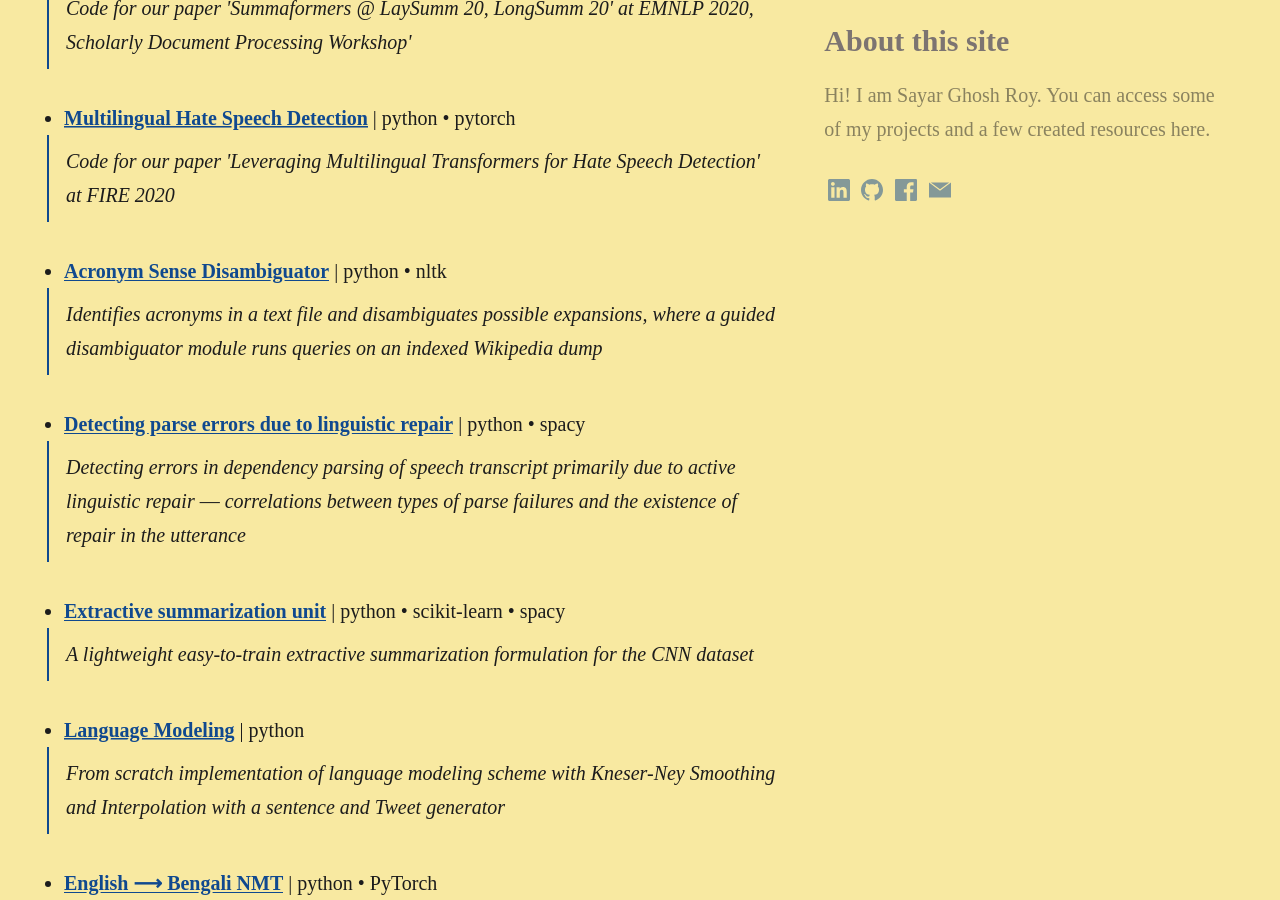
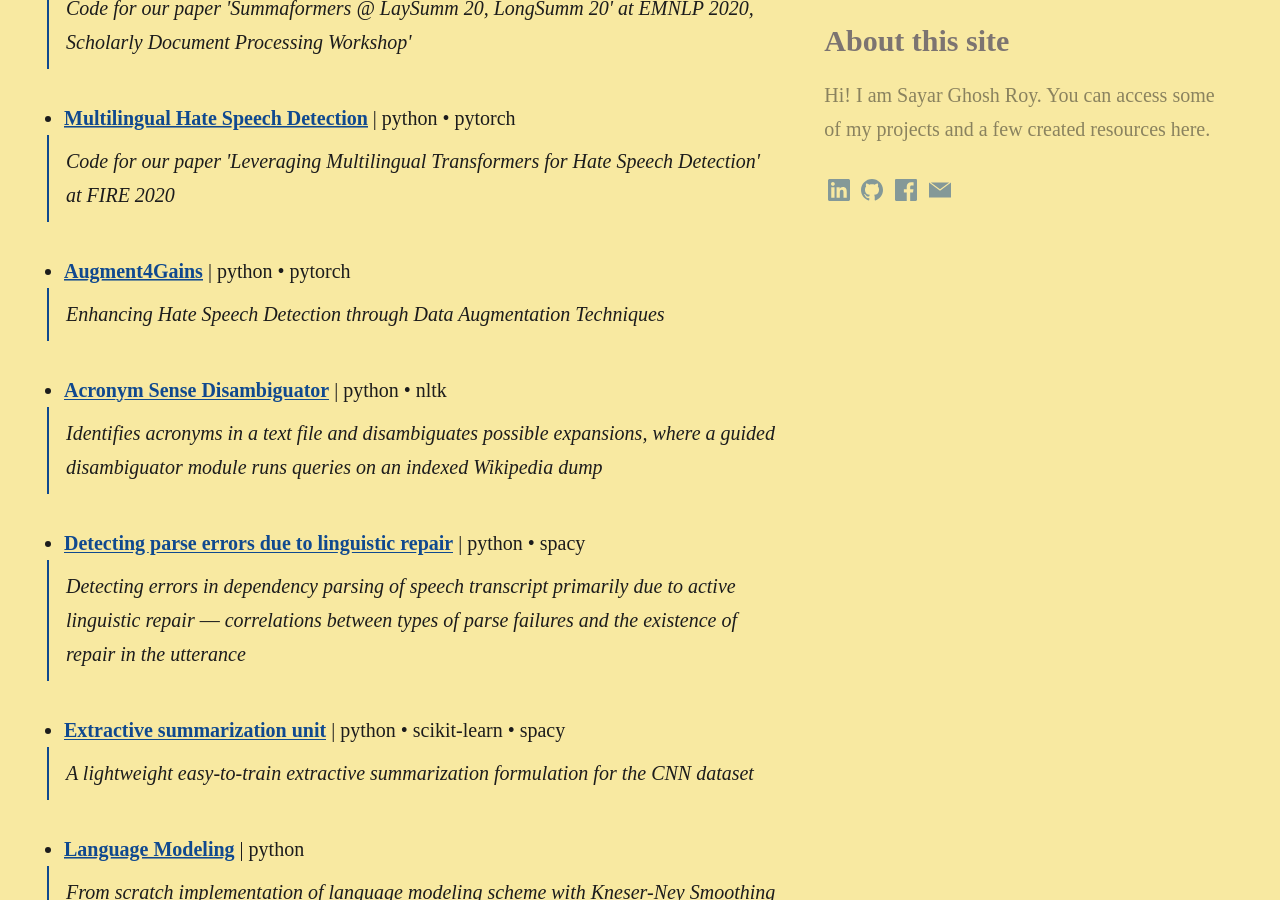
Before and after one commit to sayarghoshroy/sayarghoshroy.github.io, a Jekyll site: the page built from work.md, in a window 1280 px wide and 900 px high, scrolled down 720 px. Built offline with Jekyll 4.4.1, drawn with Linux system fonts in a browser that asks for light colours; some web fonts are replaced.

Commit message:
Updated NLP Projects

```diff
--- a/work.md
+++ b/work.md
@@ -18,6 +18,9 @@ aside: true
 
 - [<b>Multilingual Hate Speech Detection</b>](https://github.com/sayarghoshroy/Hate-Speech-Detection) \| python • pytorch
 > <p style="align: justify">Code for our paper 'Leveraging Multilingual Transformers for Hate Speech Detection' at FIRE 2020</p>
+
+- [<b>Augment4Gains</b>](https://github.com/sayarghoshroy/Augment4Gains) \| python • pytorch
+> <p style="align: justify">Enhancing Hate Speech Detection through Data Augmentation Techniques</p>
 
 - [<b>Acronym Sense Disambiguator</b>](https://github.com/sayarghoshroy/Acronym-Sense-Disambiguator) \| python • nltk
 > <p style="align: justify">Identifies acronyms in a text file and disambiguates possible expansions, where a guided disambiguator module runs queries on an indexed Wikipedia dump</p>
```
